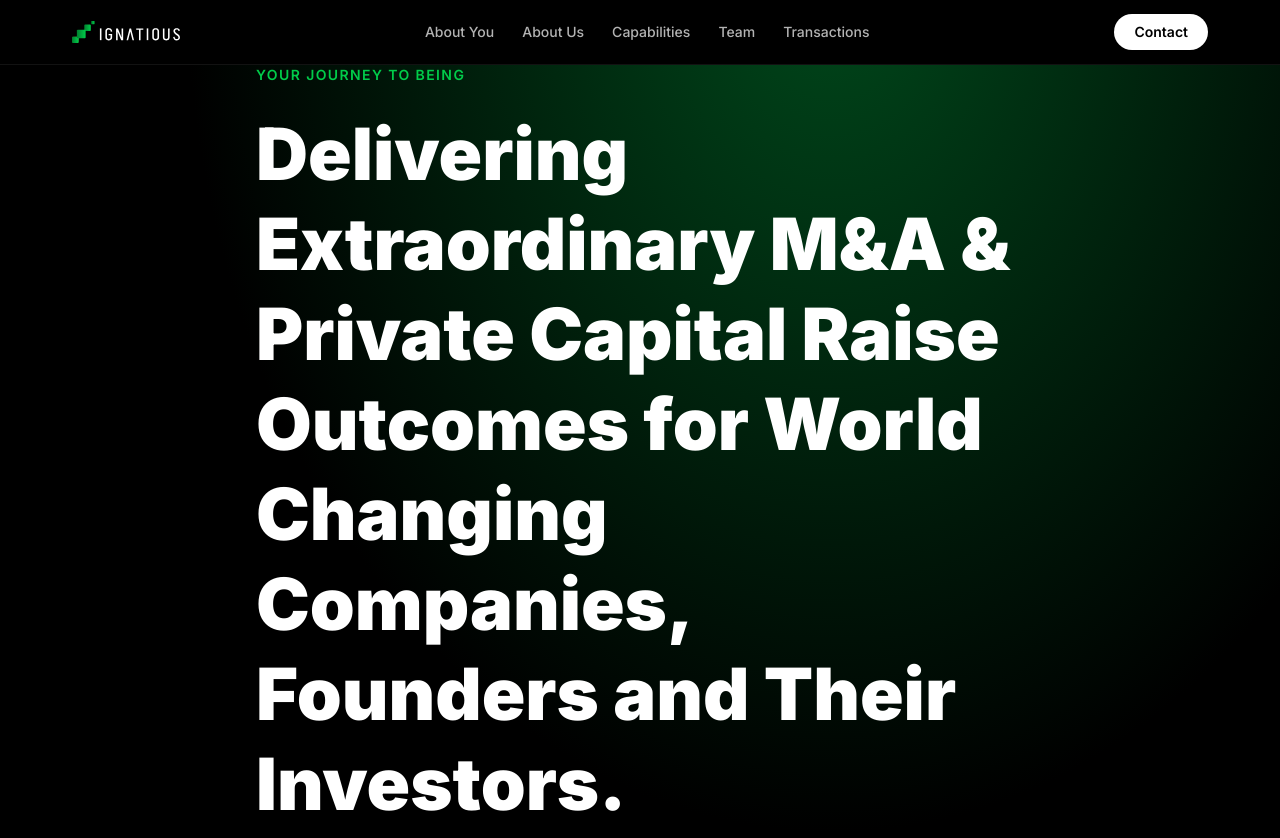
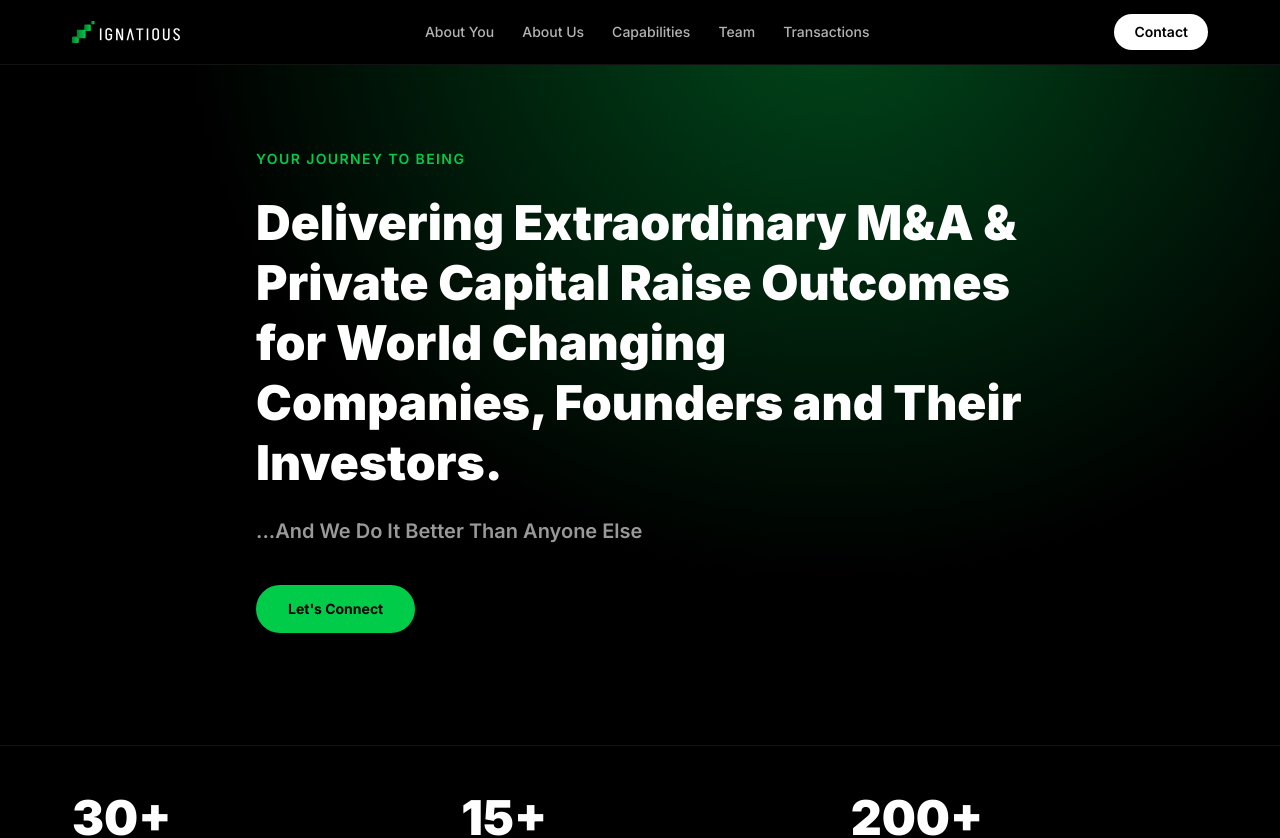
Before and after one commit to ng4d5yvg7d-ship-it/ignatious-website, a Next.js app: page / in a window 1280 px wide. Shown: the top 838 px of the page. Built offline with nearby package versions, Linux system fonts and the light colour scheme.

Commit message:
Reduce homepage hero heading size to match inner pages

```diff
--- a/app/page.tsx
+++ b/app/page.tsx
@@ -12,7 +12,7 @@
             <p className="text-sm font-semibold text-green uppercase tracking-widest mb-6">
               {c.hero.headline_line1}
             </p>
-            <h1 className="text-5xl md:text-7xl font-black text-white leading-tight mb-6">
+            <h1 className="text-3xl md:text-5xl font-black text-white leading-tight mb-6">
               {c.hero.subtext}
             </h1>
             <p className="text-xl font-semibold text-white/60 mb-10">
```
